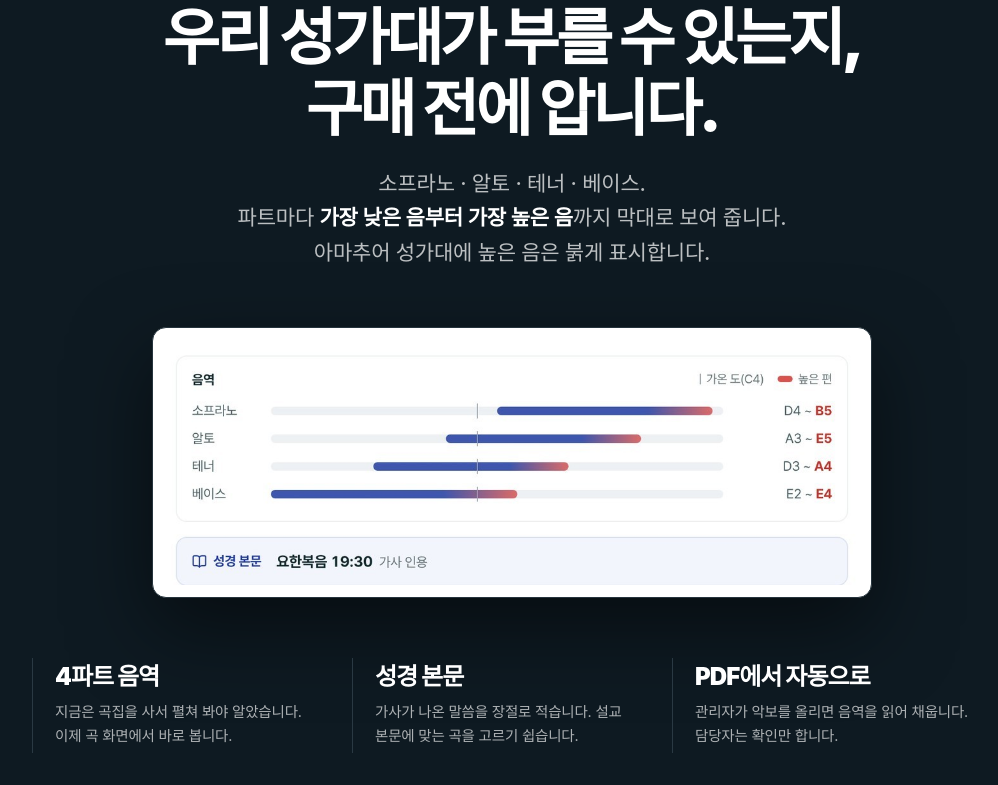
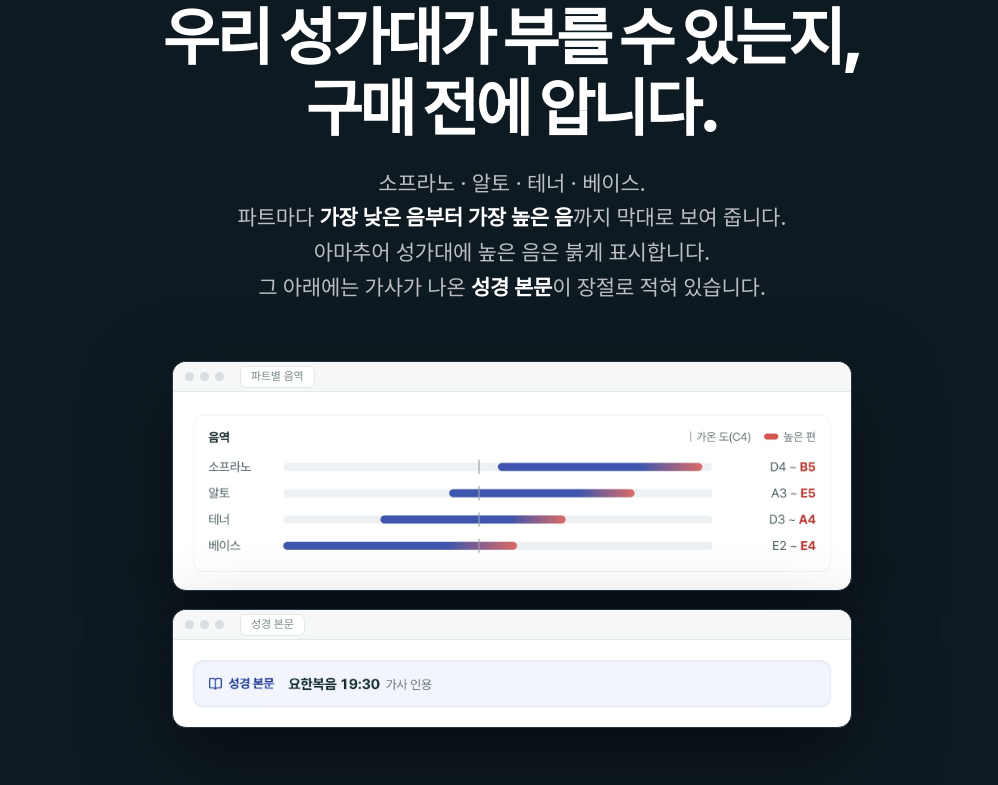
Before and after one commit to inkwangsong/joongangart-demo, a plain HTML site: page pitch.html in a window 1280 px wide. Shown: the part 8667-9452 px from the top of the page, without its empty margins (128-1126 px from the left). Drawn offline with Linux system fonts and the light colour scheme; a web font is replaced by a local one.

Commit message:
소개 페이지 곡 화면 장: 음역 아래에 성경 본문 캡처 추가
Co-Authored-By: Claude Fable 5.1 <noreply@anthropic.com>
Claude-Session: https://claude.ai/code/session_015MzCHk1v6eEZ3sexa8UXMw

```diff
--- a/pitch.html
+++ b/pitch.html
@@ -242,6 +242,7 @@ img{display:block;max-width:100%}
 .spot.dk .stage .frame{border-color:#26343D;box-shadow:0 30px 80px rgba(0,0,0,.5)}
 .stage.narrow{max-width:760px}
 .stage.duo{display:grid;grid-template-columns:1.25fr 1fr;gap:18px;align-items:end;max-width:1040px}
+.stage.pair{display:grid;gap:18px;max-width:720px}
 .stage.duo-sm{grid-template-columns:1fr 300px;align-items:end;max-width:1040px}
 .stage.duo-sm .frame:last-child{margin-bottom:12px}
 .specs{display:grid;grid-template-columns:repeat(3,1fr);max-width:1000px;margin:0 auto;padding:60px 20px 120px;text-align:left}
@@ -529,8 +530,11 @@ img{display:block;max-width:100%}
 <section class="spot dk" id="s-range">
   <span class="eb rv"><i class="stp">4</i>곡 화면 · 음역 · 성경 본문<span class="new">새 기능</span></span>
   <h2 class="rv">우리 성가대가 부를 수 있는지,<br>구매 전에 압니다.</h2>
-  <p class="lede rv">소프라노 · 알토 · 테너 · 베이스.<br>파트마다 <b>가장 낮은 음부터 가장 높은 음</b>까지 막대로 보여 줍니다.<br>아마추어 성가대에 높은 음은 붉게 표시합니다.</p>
-  <div class="stage narrow rv"><div class="frame"><img src="shots/range.jpg" alt="파트별 음역 막대와 성경 본문" loading="lazy" style="padding:12px 8px" width="1100" height="384"></div></div>
+  <p class="lede rv">소프라노 · 알토 · 테너 · 베이스.<br>파트마다 <b>가장 낮은 음부터 가장 높은 음</b>까지 막대로 보여 줍니다.<br>아마추어 성가대에 높은 음은 붉게 표시합니다.<br>그 아래에는 가사가 나온 <b>성경 본문</b>이 장절로 적혀 있습니다.</p>
+  <div class="stage narrow pair rv">
+    <div class="frame"><div class="bar"><i></i><i></i><i></i><span>파트별 음역</span></div><img src="shots/range2.jpg" alt="파트별 음역 막대 — 소프라노 · 알토 · 테너 · 베이스" loading="lazy" style="padding:14px 10px 10px" width="1575" height="390"></div>
+    <div class="frame"><div class="bar"><i></i><i></i><i></i><span>성경 본문</span></div><img src="shots/bible.jpg" alt="성경 본문 — 요한복음 19:30, 가사 인용" loading="lazy" style="padding:12px 10px" width="1575" height="115"></div>
+  </div>
   <div class="specs rv">
     <div class="spec"><b>4파트 음역</b><p>지금은 곡집을 사서 펼쳐 봐야 알았습니다. 이제 곡 화면에서 바로 봅니다.</p></div>
     <div class="spec"><b>성경 본문</b><p>가사가 나온 말씀을 장절로 적습니다. 설교 본문에 맞는 곡을 고르기 쉽습니다.</p></div>
```
Also changed, not shown: shots/bible.jpg (added), shots/range2.jpg (added).
